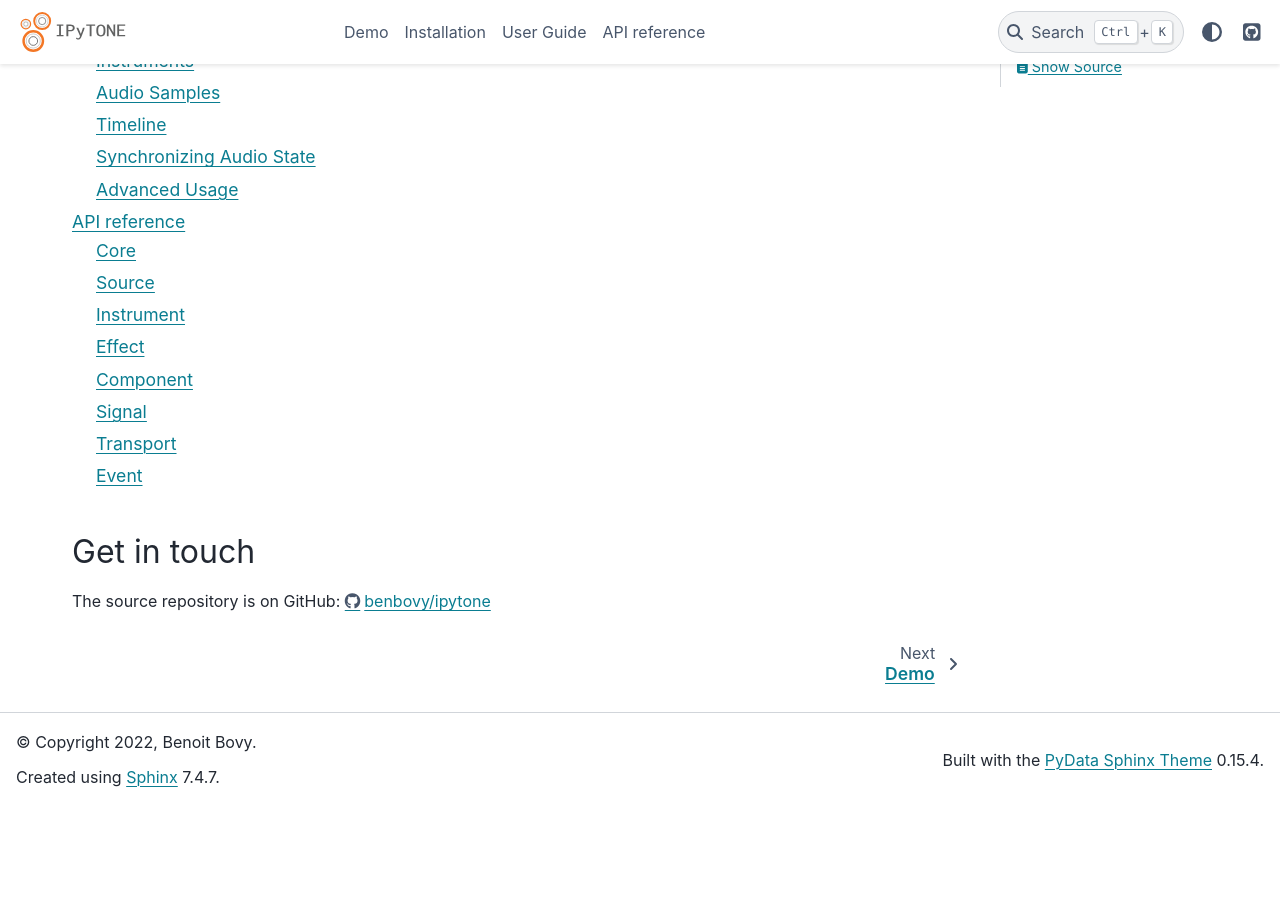
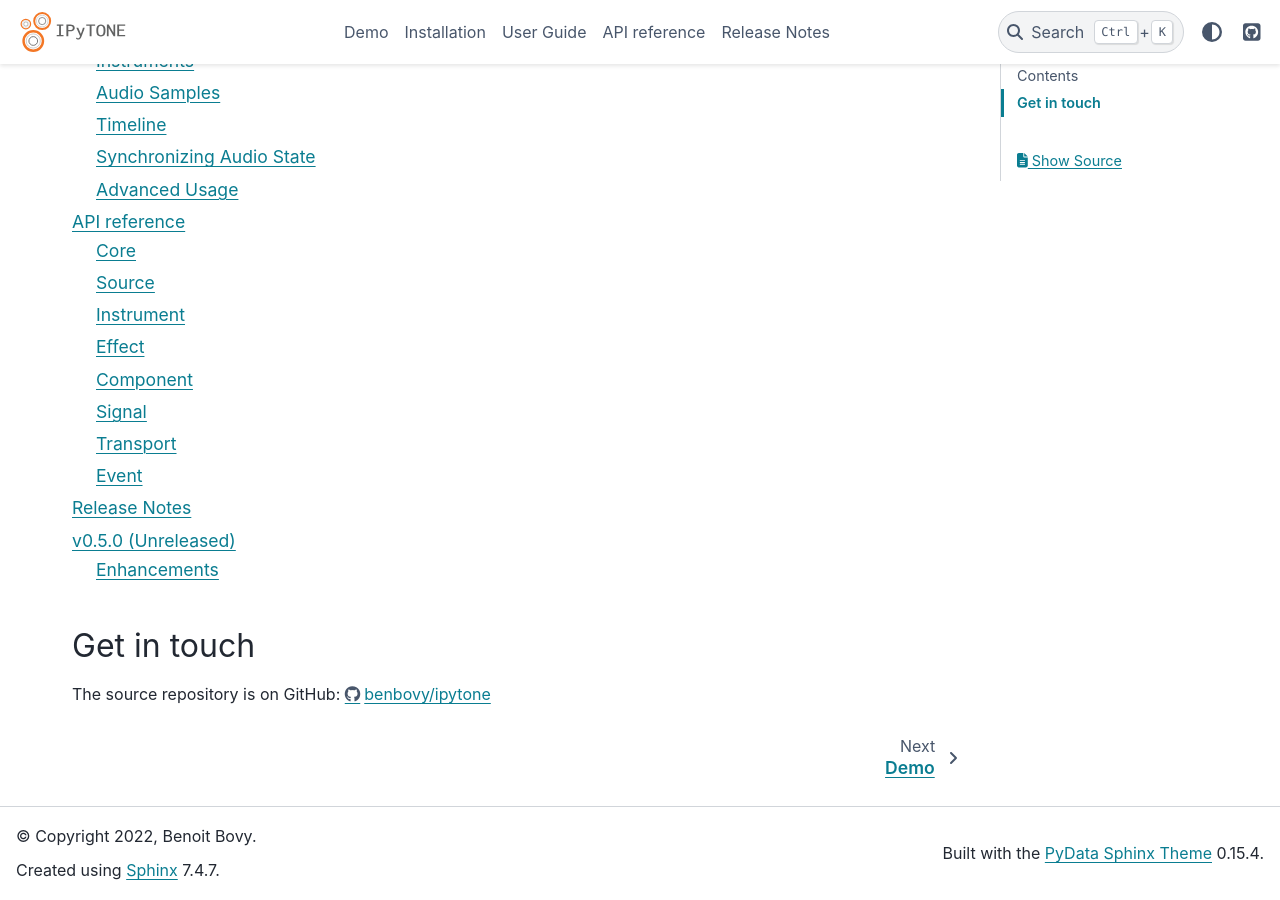
Before and after one commit to geigr/ipytone, a Sphinx documentation site: the page built from docs/index.rst, in a window 1280 px wide and 900 px high, scrolled down 711 px. Built offline with Sphinx 7.4.7 and the PyData theme 0.15.4, drawn with Linux system fonts in a browser that asks for light colours; before the commit the page ends 1517 px from its top, so only the background shows below that.

Commit message:
add release notes

```diff
--- a/docs/conf.py
+++ b/docs/conf.py
@@ -5,11 +5,17 @@
 extensions = [
     "sphinx.ext.autodoc",
     "sphinx.ext.autosummary",
+    "sphinx.ext.extlinks",
     "sphinx.ext.intersphinx",
     "sphinx.ext.napoleon",
     "myst_nb",
     "jupyterlite_sphinx",
 ]
+
+extlinks = {
+    "issue": ("https://github.com/benbovy/ipytone/issues/%s", "#"),
+    "pull": ("https://github.com/benbovy/ipytone/pull/%s", "#"),
+}
 
 jupyterlite_config = "jupyterlite_config.json"
 jupyterlite_dir = "."
--- a/docs/index.rst
+++ b/docs/index.rst
@@ -22,6 +22,7 @@
    installing
    user_guide
    api
+   release_notes
 
 .. links
 
--- /dev/null
+++ b/docs/release_notes.rst
@@ -0,0 +1,12 @@
+.. _release_notes:
+
+Release Notes
+=============
+
+v0.5.0 (Unreleased)
+===================
+
+Enhancements
+~~~~~~~~~~~~
+
+- Added ``WaveShaper`` signal node operator (:pull:`100`).
```
